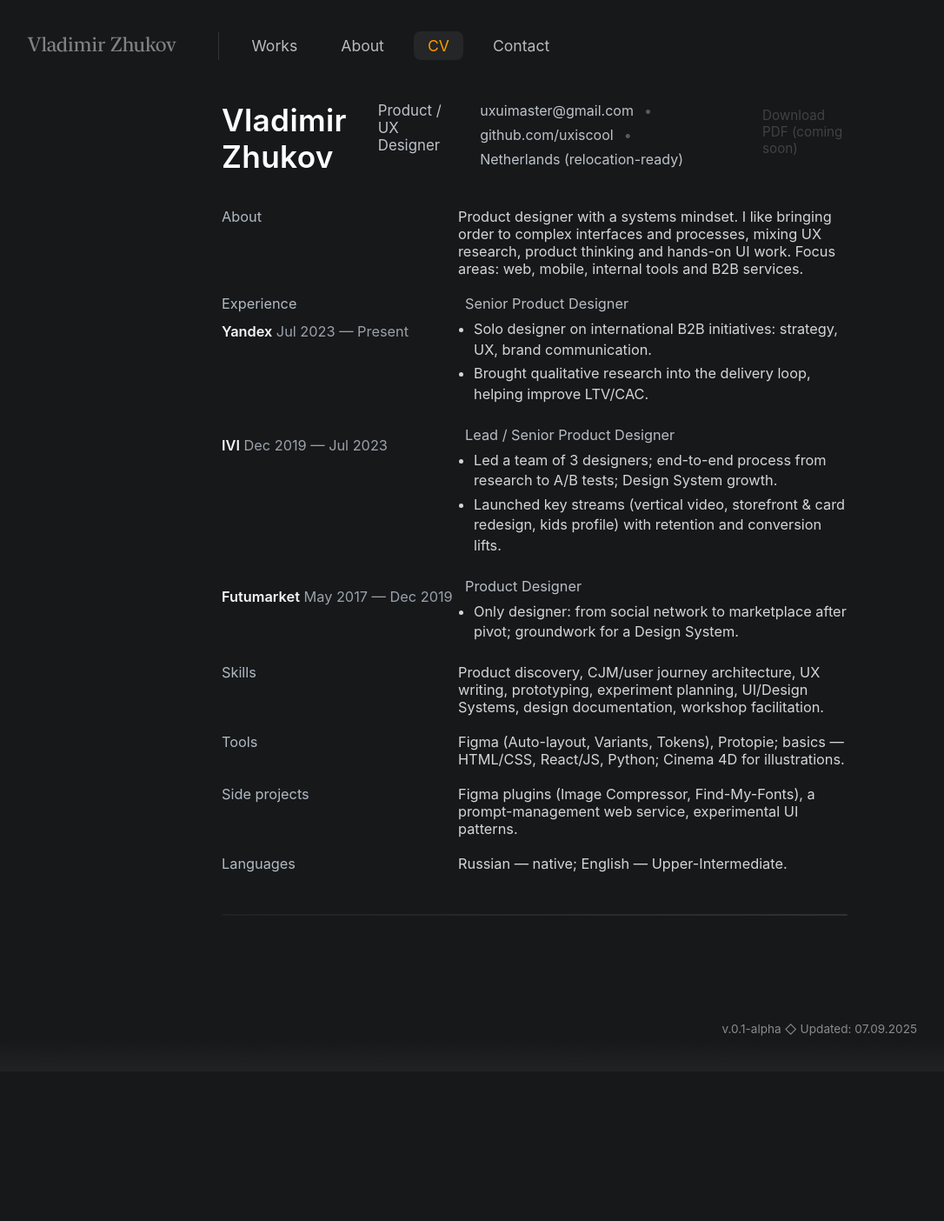
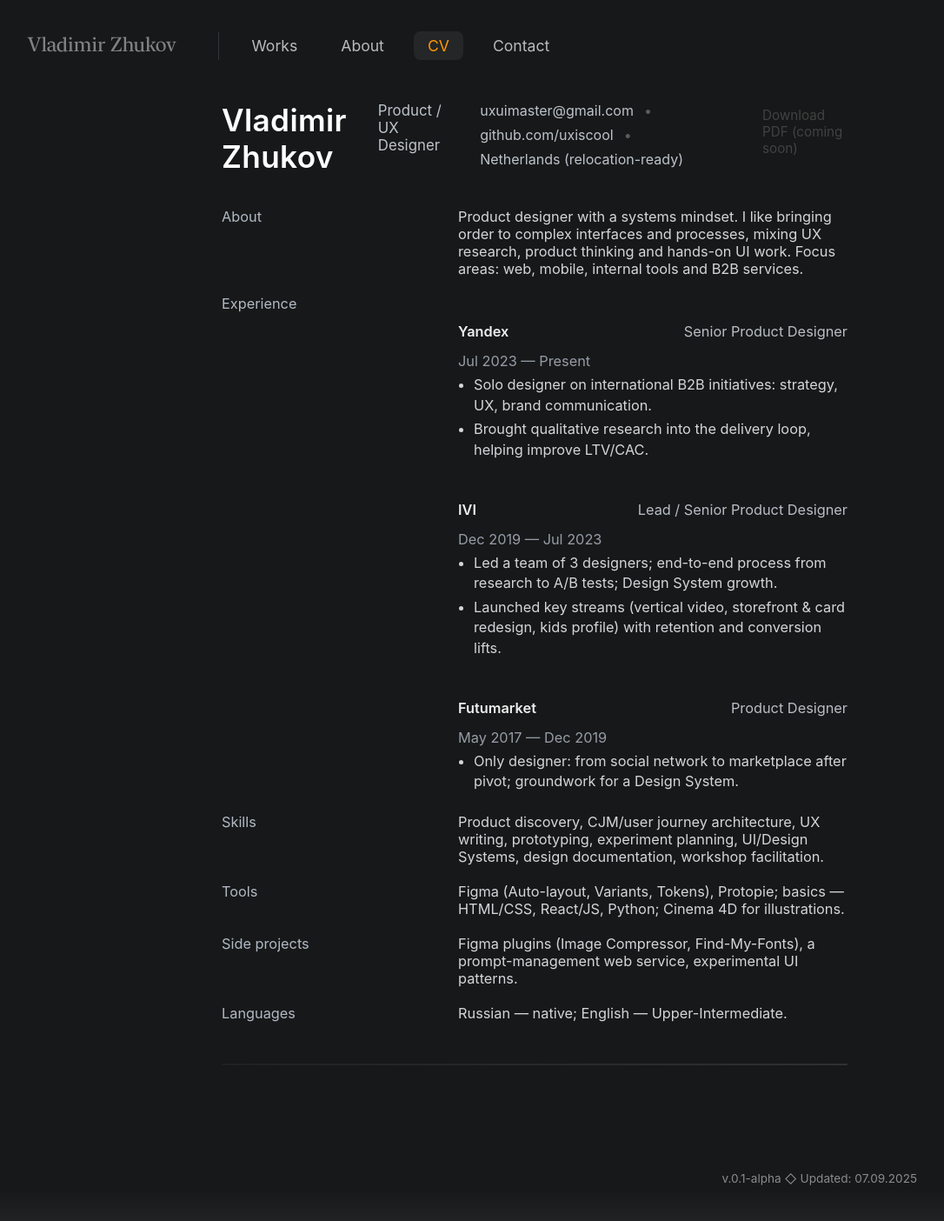
Before and after one commit to uxiscool/experience, a Jekyll site: the page built from cv.md, in a window 1280 px wide. Shown: the whole page at 87% size, without its empty margins (25-1111 px from the left). Built offline with Jekyll 4.4.1, drawn with Linux system fonts in a browser that asks for light colours; before the commit the page ends 1232 px from its top, so only the background shows below that.

Commit message:
Add files via upload

```diff
--- a/cv.md
+++ b/cv.md
@@ -16,86 +16,68 @@
       <span class="cv-sep">•</span>
       <span class="cv-contact">Netherlands (relocation-ready)</span>
     </div>
-
     <!-- Download PDF button — placeholder for now -->
     <p class="cv-download disabled-text">
       <a href="{{ site.baseurl }}/ui/cv.pdf" aria-disabled="true">Download PDF (coming soon)</a>
     </p>
   </header>
-
   <!-- CV grid: labels on the left, content on the right -->
   <section class="cv-grid">
-
     <div class="cv-left">About</div>
     <div class="cv-right">
       Product designer with a systems mindset. I like bringing order to complex interfaces and processes, mixing UX research, product thinking and hands-on UI work. Focus areas: web, mobile, internal tools and B2B services.
     </div>
-
-    <!-- EXPERIENCE -->
-    <div class="cv-left">
-      <div class="cv-label">Experience</div>
-      <div class="cv-orgline">
-        <span class="cv-company">Yandex</span>
-        <span class="cv-dates">Jul 2023 — Present</span>
-      </div>
+    <div class="cv-left">Experience</div>
+    <div class="cv-right">
+      <section class="cv-job">
+        <div class="cv-job-head">
+          <span class="cv-company">Yandex</span>
+          <span class="cv-role">Senior Product Designer</span>
+          <span class="cv-dates">Jul 2023 — Present</span>
+        </div>
+        <ul class="cv-bullets">
+          <li>Solo designer on international B2B initiatives: strategy, UX, brand communication.</li>
+          <li>Brought qualitative research into the delivery loop, helping improve LTV/CAC.</li>
+        </ul>
+      </section>
+      <section class="cv-job">
+        <div class="cv-job-head">
+          <span class="cv-company">IVI</span>
+          <span class="cv-role">Lead / Senior Product Designer</span>
+          <span class="cv-dates">Dec 2019 — Jul 2023</span>
+        </div>
+        <ul class="cv-bullets">
+          <li>Led a team of 3 designers; end-to-end process from research to A/B tests; Design System growth.</li>
+          <li>Launched key streams (vertical video, storefront & card redesign, kids profile) with retention and conversion lifts.</li>
+        </ul>
+      </section>
+      <section class="cv-job">
+        <div class="cv-job-head">
+          <span class="cv-company">Futumarket</span>
+          <span class="cv-role">Product Designer</span>
+          <span class="cv-dates">May 2017 — Dec 2019</span>
+        </div>
+        <ul class="cv-bullets">
+          <li>Only designer: from social network to marketplace after pivot; groundwork for a Design System.</li>
+        </ul>
+      </section>
     </div>
-    <div class="cv-right">
-      <div class="cv-role">Senior Product Designer</div>
-      <ul class="cv-bullets">
-        <li>Solo designer on international B2B initiatives: strategy, UX, brand communication.</li>
-        <li>Brought qualitative research into the delivery loop, helping improve LTV/CAC.</li>
-      </ul>
-    </div>
-
-    <div class="cv-left">
-      <div class="cv-orgline">
-        <span class="cv-company">IVI</span>
-        <span class="cv-dates">Dec 2019 — Jul 2023</span>
-      </div>
-    </div>
-    <div class="cv-right">
-      <div class="cv-role">Lead / Senior Product Designer</div>
-      <ul class="cv-bullets">
-        <li>Led a team of 3 designers; end-to-end process from research to A/B tests; Design System growth.</li>
-        <li>Launched key streams (vertical video, storefront & card redesign, kids profile) with retention and conversion lifts.</li>
-      </ul>
-    </div>
-
-    <div class="cv-left">
-      <div class="cv-orgline">
-        <span class="cv-company">Futumarket</span>
-        <span class="cv-dates">May 2017 — Dec 2019</span>
-      </div>
-    </div>
-    <div class="cv-right">
-      <div class="cv-role">Product Designer</div>
-      <ul class="cv-bullets">
-        <li>Only designer: from social network to marketplace after pivot; groundwork for a Design System.</li>
-      </ul>
-    </div>
-
-    <!-- OTHER SECTIONS -->
     <div class="cv-left">Skills</div>
     <div class="cv-right">
       Product discovery, CJM/user journey architecture, UX writing, prototyping, experiment planning, UI/Design Systems, design documentation, workshop facilitation.
     </div>
-
     <div class="cv-left">Tools</div>
     <div class="cv-right">
       Figma (Auto-layout, Variants, Tokens), Protopie; basics — HTML/CSS, React/JS, Python; Cinema 4D for illustrations.
     </div>
-
     <div class="cv-left">Side projects</div>
     <div class="cv-right">
       Figma plugins (Image Compressor, Find-My-Fonts), a prompt-management web service, experimental UI patterns.
     </div>
-
     <div class="cv-left">Languages</div>
     <div class="cv-right">
       Russian — native; English — Upper-Intermediate.
     </div>
-
   </section>
-
   <div class="intro-divider"></div>
 </div>
```
